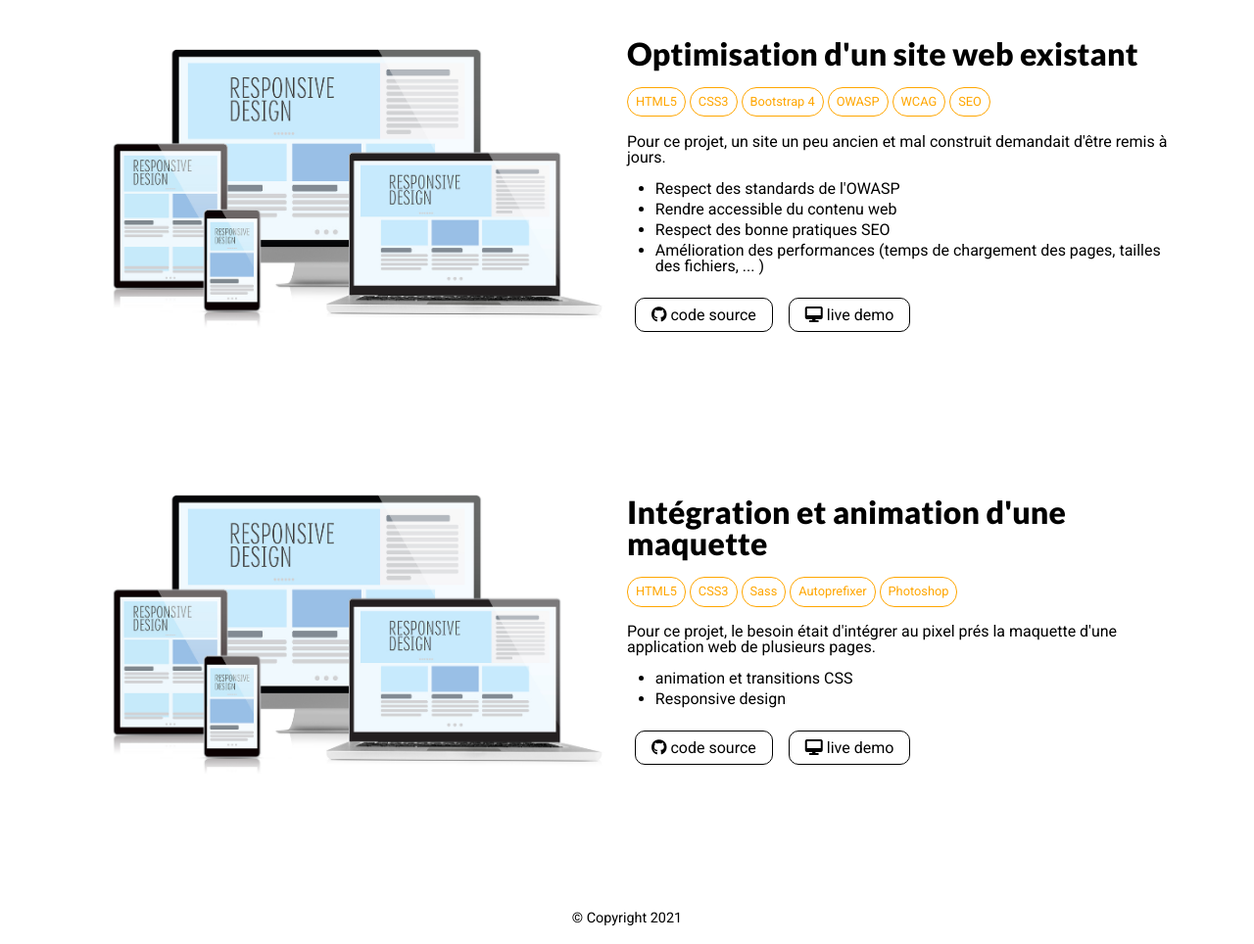
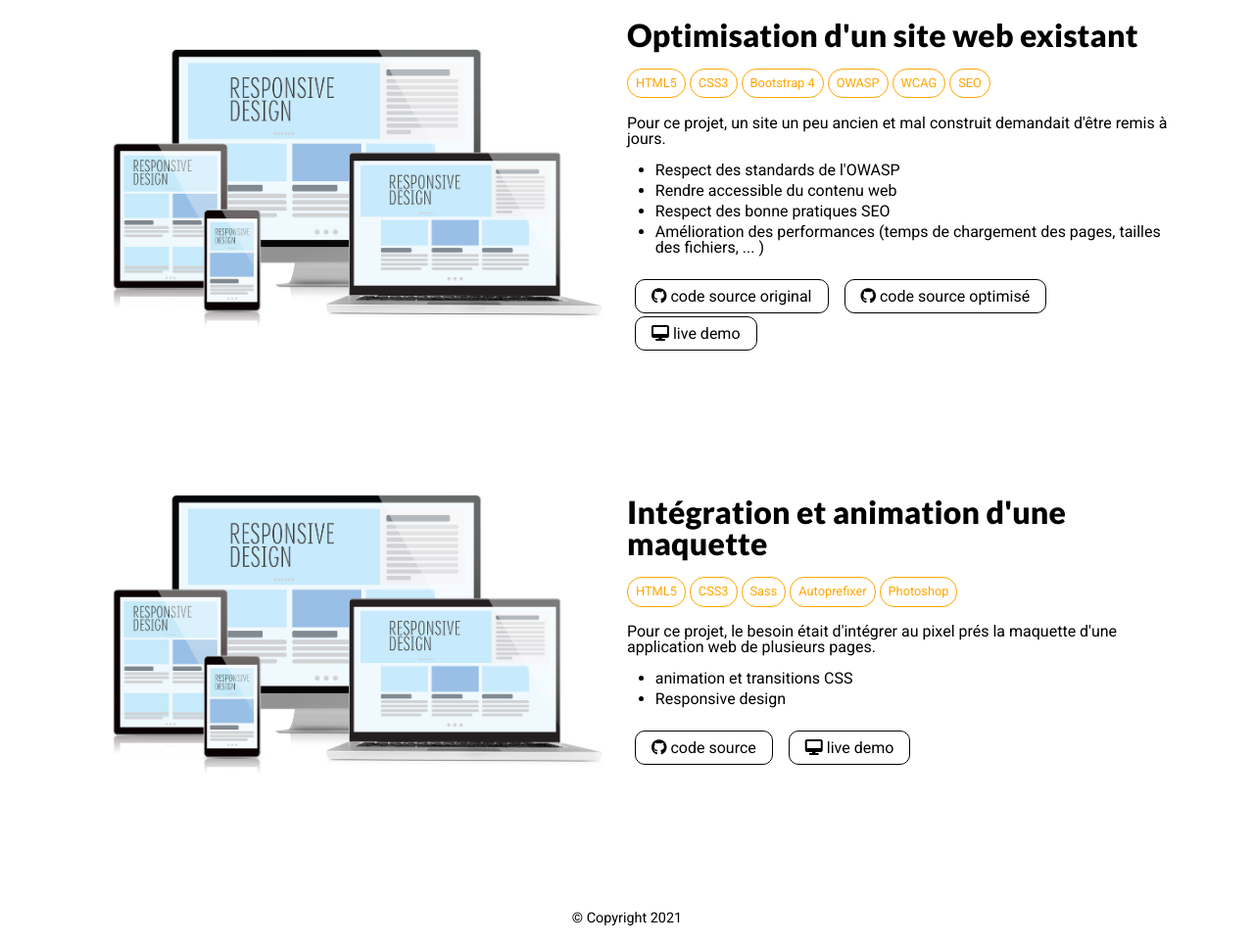
Before and after one commit to dimitriobin/personal_portfolio, a website: page index.html in a window 1280 px wide. Shown: the part 2260-3224 px from the top of the page at 98% size. Drawn offline with Linux system fonts and the light colour scheme.

Commit message:
add links of projects and live demos

```diff
--- a/index.html
+++ b/index.html
@@ -96,8 +96,8 @@
             </ul>
           </div>
           <div class="project-footer">
-            <a href="#" class="project-footer__link"><i class="fab fa-github fa-1x" aria-label="Voir le code source"></i> <span>code source</span></a>
-            <a href="#" class="project-footer__link"><i class="fas fa-desktop fa-1x" aria-label="Voir la démonstration du projet"></i> <span>live demo</span></a>
+            <a href="https://github.com/dimitriobin/P07-Groupomania" class="project-footer__link" target="_blank"><i class="fab fa-github fa-1x" aria-label="Voir le code source"></i> <span>code source</span></a>
+            <a href="https://p07-groupomania.herokuapp.com" class="project-footer__link" target="_blank"><i class="fas fa-desktop fa-1x" aria-label="Voir la démonstration du projet"></i> <span>live demo</span></a>
           </div>
         </div>
       </article>
@@ -133,8 +133,8 @@
             </ul>
           </div>
           <div class="project-footer">
-            <a href="#" class="project-footer__link"><i class="fab fa-github fa-1x"></i> code source</a>
-            <a href="#" class="project-footer__link"><i class="fas fa-desktop fa-1x"></i> live demo</a>
+            <a href="https://github.com/dimitriobin/P06_so-pekocko" class="project-footer__link" target="_blank"><i class="fab fa-github fa-1x"></i> code source</a>
+            <a href="https://p06-so-peckoko-api.herokuapp.com/api/docs/" class="project-footer__link" target="_blank"><i class="fas fa-desktop fa-1x"></i> live demo</a>
           </div>
         </div>
       </article>
@@ -171,8 +171,8 @@
             </ul>
           </div>
           <div class="project-footer">
-            <a href="#" class="project-footer__link"><i class="fab fa-github fa-1x"></i> code source</a>
-            <a href="#" class="project-footer__link"><i class="fas fa-desktop fa-1x"></i> live demo</a>
+            <a href="https://github.com/dimitriobin/P05_Orinoco" class="project-footer__link" target="_blank"><i class="fab fa-github fa-1x"></i> code source</a>
+            <a href="https://dimitriobin.github.io/P05_Orinoco/" class="project-footer__link" target="_blank"><i class="fas fa-desktop fa-1x"></i> live demo</a>
           </div>
         </div>
       </article>
@@ -205,8 +205,9 @@
             <li class="project-body-features__item">Amélioration des performances (temps de chargement des pages, tailles des fichiers, ... )</li>
           </ul>
           <div class="project-footer">
-            <a href="#" class="project-footer__link"><i class="fab fa-github fa-1x"></i> code source</a>
-            <a href="#" class="project-footer__link"><i class="fas fa-desktop fa-1x"></i> live demo</a>
+            <a href="https://github.com/dimitriobin/P04_lachouetteagence-" class="project-footer__link" target="_blank"><i class="fab fa-github fa-1x"></i> code source original</a>
+            <a href="https://github.com/dimitriobin/P04_lachouetteagence_optimise-" class="project-footer__link" target="_blank"><i class="fab fa-github fa-1x"></i> code source optimisé</a>
+            <a href="https://dimitriobin.github.io/P04_lachouetteagence-/" class="project-footer__link" target="_blank"><i class="fas fa-desktop fa-1x"></i> live demo</a>
           </div>
         </div>
       </article>
@@ -236,8 +237,8 @@
             <li class="project-body-features__item">Responsive design</li>
           </ul>
           <div class="project-footer">
-            <a href="#" class="project-footer__link"><i class="fab fa-github fa-1x"></i> code source</a>
-            <a href="#" class="project-footer__link"><i class="fas fa-desktop fa-1x"></i> live demo</a>
+            <a href="https://github.com/dimitriobin/P03_ohmyfood" class="project-footer__link" target="_blank"><i class="fab fa-github fa-1x"></i> code source</a>
+            <a href="https://dimitriobin.github.io/P03_ohmyfood/" class="project-footer__link" target="_blank"><i class="fas fa-desktop fa-1x"></i> live demo</a>
           </div>
         </div>
       </article>
```
